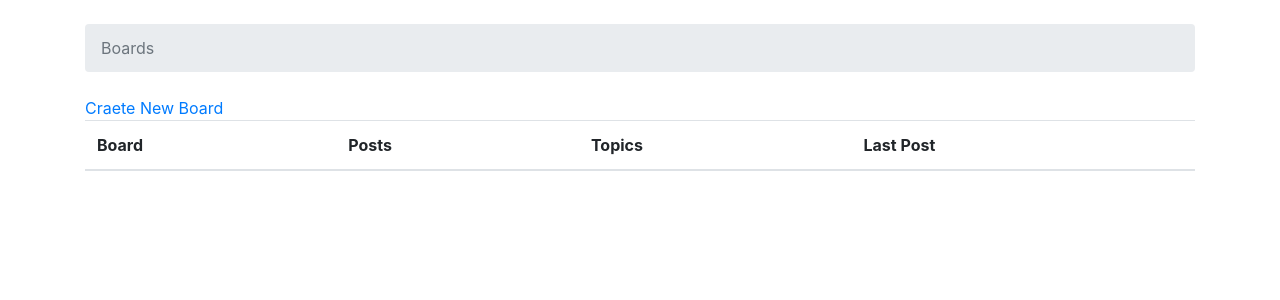
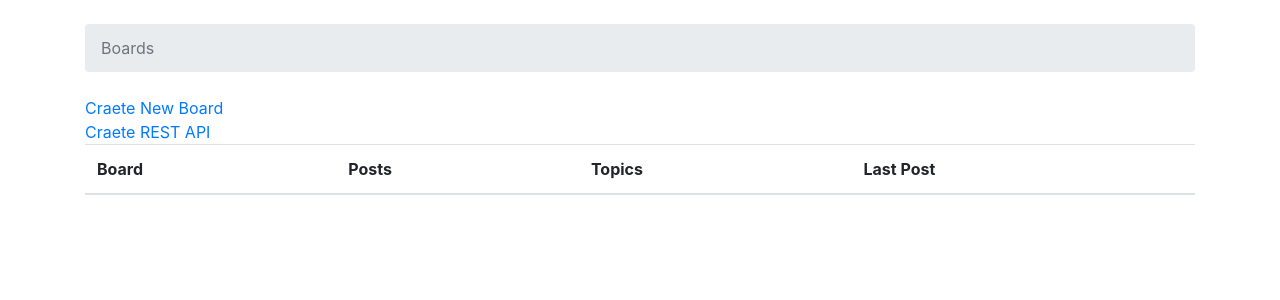
Before and after one commit to yaqoot9/djano_project, a Django app: page /home/ in a window 1280 px wide. Shown: the part 56-356 px from the top of the page. Run offline with Django 4.2, Linux system fonts and the light colour scheme; data that the repository does not hold is empty; some libraries are stand-ins or nearby versions.

Commit message:
build CRUD REST APIS

```diff
--- a/boards/urls.py
+++ b/boards/urls.py
@@ -7,8 +7,15 @@ path('',views.home,name='home'),
 path('get/<pk>/',views.board_topics,name='border_topic'),
 path('add/<pk>/new',views.new_topic,name='new_topic'),
 path('update/',views.update,name='update'),
-path('board/',views.BoardList.as_view()),
+#path('board/',views.BoardList.as_view(),name='django_rest'),
+
 path('creat/',views.creat_board,name='create_board'),
 path('update/<str:pk>/',views.UpdateBoard,name='Update_Board'),
 path('delete/<str:pk>/',views.DeleteBoard,name='Delete_Board'),
+
+
+path('list/',views.boardList,name='BoardList'),
+path('Create/',views.boardCreate,name='BoardCreate'),
+path('UpdateBoard/<str:pk>',views.boardUpdate,name='BoardUpdate'),
+path('DeleteBoard/<str:pk>',views.boardDelete,name='BoardDelete')
     ]
--- a/boards/views.py
+++ b/boards/views.py
@@ -5,6 +5,7 @@ from django.views import View
 # Create your views here.
 from django.shortcuts import render, get_object_or_404,redirect
 from django.views.decorators.http import require_http_methods
+from rest_framework.decorators import api_view
 
 from  rest_framework.views import  APIView
 from .serializers import  BoardSerializ
@@ -55,19 +56,43 @@ def update(request):
 
 
 
-class BoardList(APIView):
-    def get(self,request):
-        board=Board.objects.all()
-        serialize= BoardSerializ(board,many=True)
-        return Response(serialize.data)
+@api_view(['GET'])
+def boardList(request):
+     board=Board.objects.all()
+     serializer=BoardSerializ(board,many=True)
+     return Response(serializer.data)
 
-    def post(self, request):
-        serializer = BoardSerializ(data=request.data)
-        if serializer.is_valid():
-            serializer.save()
-            return Response({"status": "success", "data": serializer.data}, status=status.HTTP_200_OK)
-        else:
-            return Response({"status": "error", "data": serializer.errors}, status=status.HTTP_400_BAD_REQUEST)
+
+@api_view(['POST'])
+def boardCreate(request):
+    serializer=BoardSerializ(data=request.data)
+    if serializer.is_valid():
+        serializer.save()
+    return Response (serializer.data)
+
+@api_view(['POST'])
+def boardUpdate(request,pk):
+    board=Board.objects.get(id=pk)
+    serializer=BoardSerializ(instance=board,data=request.data)
+    if serializer.is_valid():
+        serializer.save()
+    return Response (serializer.data)
+
+@api_view(['delete'])
+def boardDelete(request,pk):
+    board=Board.objects.get(id=pk)
+    board.delete()
+    return Response ('Deleted!')
+
+
+
+
+
+
+
+
+
+
 
 
 def creat_board(request):
--- a/templates/home.html
+++ b/templates/home.html
@@ -6,8 +6,10 @@
 {% endblock %}
 
 {% block content %}
-<a class=""btn btn-primary href="{% url 'create_board' %}">Craete New Board</a>
+<a class=""btn btn-primary href="{% url 'create_board' %}">Craete New Board</a><br>
+<a class=""btn btn-primary href="{% url 'BoardCreate' %}">Craete REST API</a>
 
+<br>
   <table class="table">
     <thead class="thead-inverse">
       <tr>
@@ -27,8 +29,11 @@
           <td class="align-middle">0</td>
           <td class="align-middle">0</td>
           <td></td>
-          <td><a href="{%url 'Update_Board' board.id %}">Update</a></td>
-          <td><a href="{%url 'Delete_Board' board.id %}">Delete</a></td>
+          <td><a href="{%url 'Update_Board' board.id %}">Update</a><br>
+         <a href="{%url 'BoardUpdate' board.id %}">Update REST API</a> </td>
+          <td><a href="{%url 'Delete_Board' board.id %}">Delete</a><br>
+         <a href="{%url 'BoardDelete' board.id %}">Delete REST API</a>
+          </td>
         </tr>
       {% endfor %}
     </tbody>
--- a/templates/new_board.html
+++ b/templates/new_board.html
@@ -12,8 +12,4 @@
 
 
 
-
-
-
-
       {% endblock %}
```
Also changed, not shown: templates/django.html (added).
